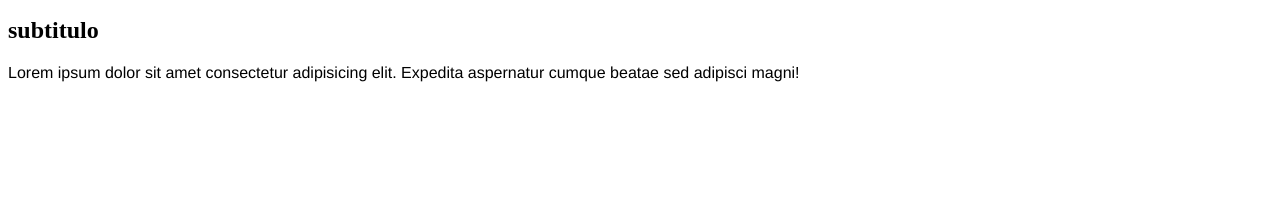
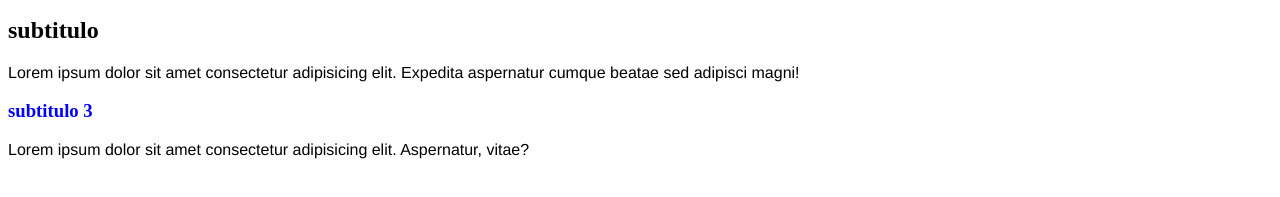
Before and after one commit to marcelofc2000/repodesde-visual-code, a plain HTML site: page index.html in a window 1280 px wide. Shown: the part 121-318 px from the top of the page. Drawn offline with Linux system fonts and the light colour scheme.

Commit message:
agregado de subtitulo y estilo

```diff
--- a/estilos.css
+++ b/estilos.css
@@ -2,9 +2,11 @@ h1{
     background: red;
     color: white;
     border: 1px solid;
-
 }
 p{
     text-align: justify;
     font-family: 'Franklin Gothic Medium', 'Arial Narrow', Arial, sans-serif;
 }
+h3{
+    color: blue;
+}
--- a/index.html
+++ b/index.html
@@ -13,6 +13,7 @@
     <h2>subtitulo</h2>
     <p>Lorem ipsum dolor sit amet consectetur adipisicing elit. Expedita aspernatur cumque beatae sed adipisci magni!
     </p>
-
+    <h3>subtitulo 3    </h3>
+    <p>Lorem ipsum dolor sit amet consectetur adipisicing elit. Aspernatur, vitae?</p>
 </body>
 </html>
```
